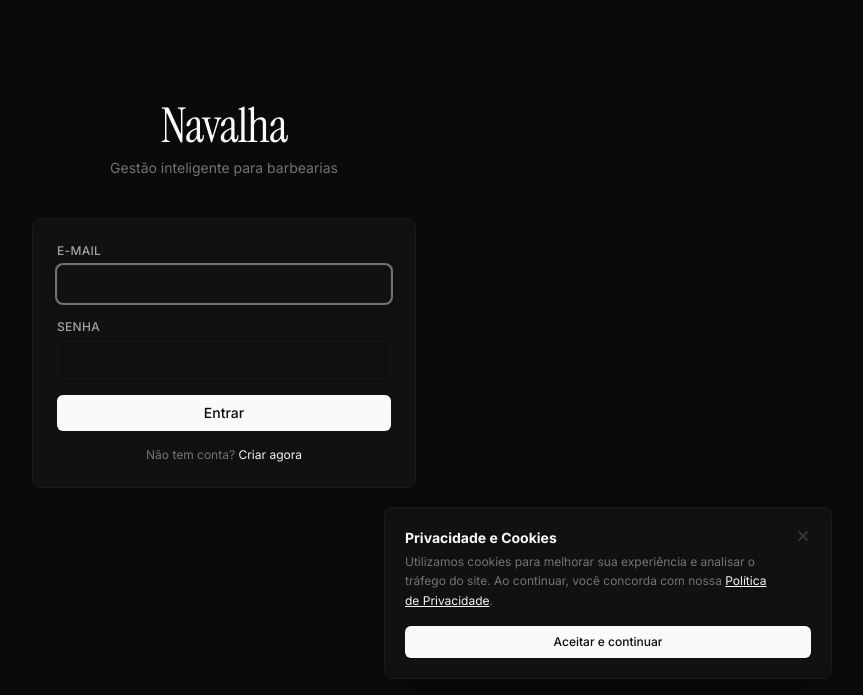
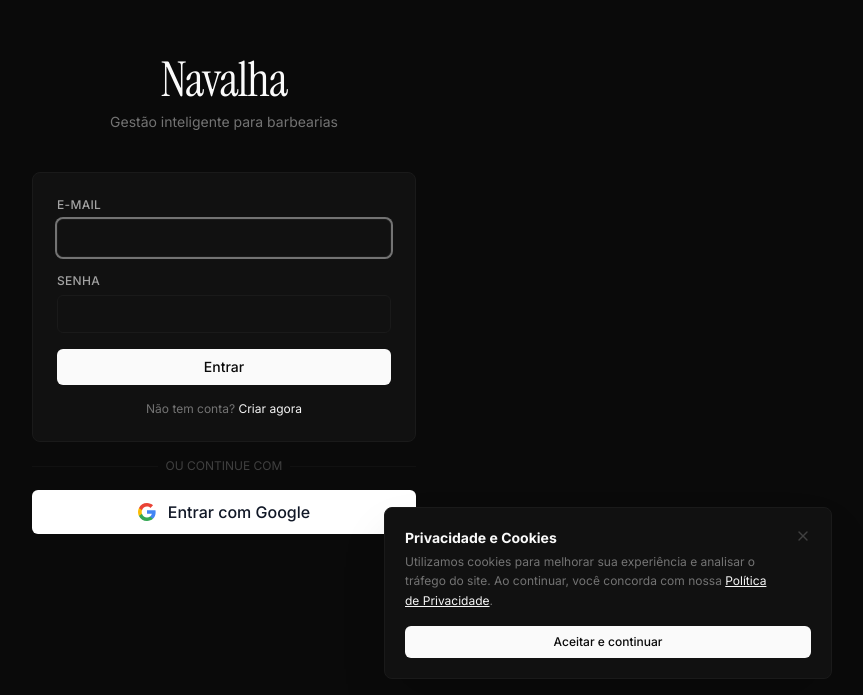
Before and after one commit to Dippo0001/Narvalha, a React (Vite) app: page /login in a window 1280 px wide. Shown: the part 105-800 px from the top of the page, without its empty margins (416-1279 px from the left). Built offline with nearby package versions, Linux system fonts and the light colour scheme; no server answers.

Commit message:
conta google

```diff
--- a/src/pages/Login.tsx
+++ b/src/pages/Login.tsx
@@ -18,6 +18,16 @@ export default function Login() {
     nav('/');
   };
 
+  const loginGoogle = async () => {
+    const { error } = await supabase.auth.signInWithOAuth({
+      provider: 'google',
+      options: {
+        redirectTo: window.location.origin
+      }
+    });
+    if (error) toast.error(error.message);
+  };
+
   return (
     <div className="min-h-screen flex items-center justify-center bg-ink-950 px-4">
       <div className="w-full max-w-sm">
@@ -25,6 +35,7 @@ export default function Login() {
           <div className="logo text-5xl text-ink-50">Navalha</div>
           <p className="text-sm text-ink-500 mt-2">Gestão inteligente para barbearias</p>
         </div>
+        <div className="space-y-4">
           <form onSubmit={submit} className="card p-6 space-y-4">
             <div>
               <label className="label">E-mail</label>
@@ -41,6 +52,26 @@ export default function Login() {
               Não tem conta? <Link to="/signup" className="text-ink-100 hover:underline">Criar agora</Link>
             </p>
           </form>
+
+          <div className="relative">
+            <div className="absolute inset-0 flex items-center"><div className="w-full border-t border-ink-900"></div></div>
+            <div className="relative flex justify-center text-xs uppercase"><span className="bg-ink-950 px-2 text-ink-600">Ou continue com</span></div>
+          </div>
+
+          <button
+            type="button"
+            onClick={loginGoogle}
+            className="w-full flex items-center justify-center gap-3 px-4 py-2.5 bg-white text-gray-900 rounded-md font-medium hover:bg-gray-100 transition-colors"
+          >
+            <svg width="18" height="18" viewBox="0 0 18 18">
+              <path d="M17.64 9.2c0-.637-.057-1.251-.164-1.84H9v3.481h4.844c-.209 1.125-.843 2.078-1.796 2.717v2.258h2.908c1.702-1.567 2.684-3.874 2.684-6.615z" fill="#4285F4"/>
+              <path d="M9 18c2.43 0 4.467-.806 5.956-2.184l-2.908-2.259c-.806.54-1.837.86-3.048.86-2.344 0-4.328-1.584-5.036-3.711H.957v2.332A8.997 8.997 0 009 18z" fill="#34A853"/>
+              <path d="M3.964 10.706A5.41 5.41 0 013.682 9c0-.593.102-1.17.282-1.706V4.962H.957A8.996 8.996 0 000 9c0 1.452.348 2.827.957 4.038l3.007-2.332z" fill="#FBBC05"/>
+              <path d="M9 3.58c1.321 0 2.508.454 3.44 1.345l2.582-2.58C13.463.891 11.426 0 9 0A8.997 8.997 0 00.957 4.962L3.964 7.294C4.672 5.167 6.656 3.58 9 3.58z" fill="#EA4335"/>
+            </svg>
+            Entrar com Google
+          </button>
+        </div>
       </div>
     </div>
   );
```
Lines whose indentation alone changed are shown as unchanged.
